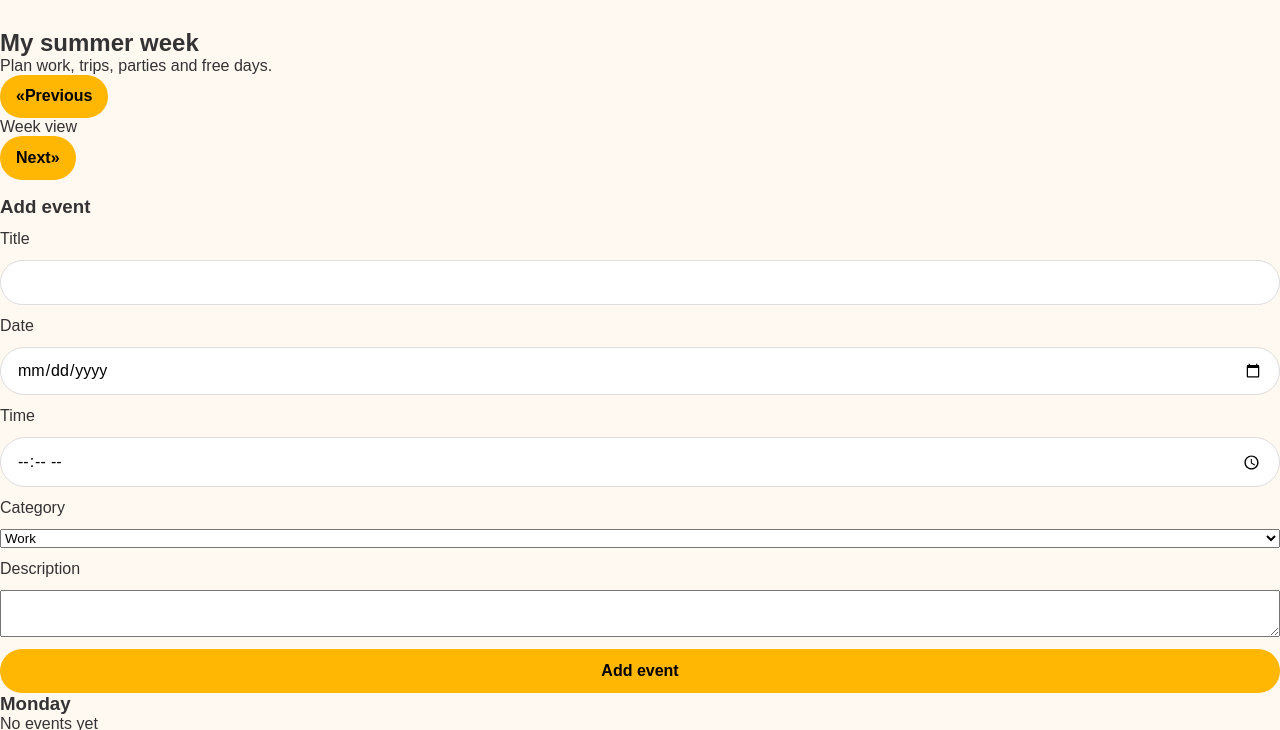
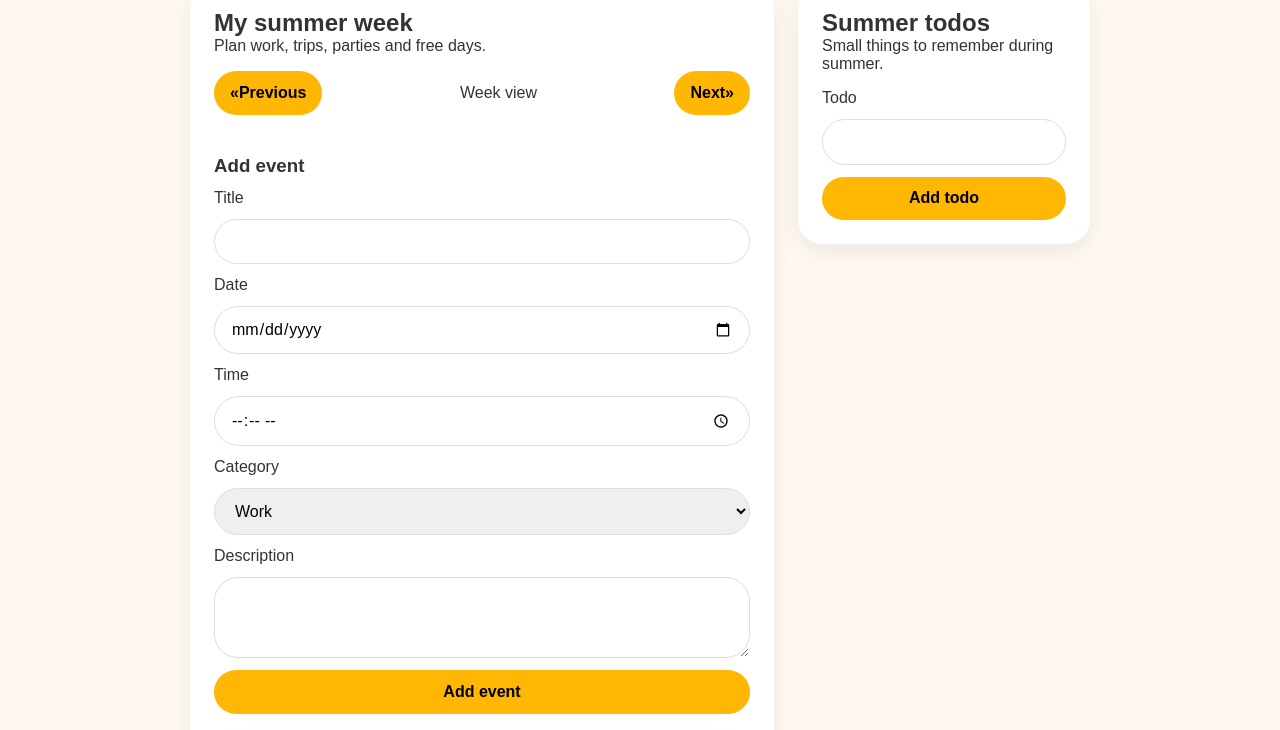
Before and after one commit to fredrikastjernlof/Lab4_Summer_Planner_Frontend, a website built with Vite: page dashboard.html in a window 1280 px wide. Shown: the part 168-898 px from the top of the page. Built offline with nearby package versions, Linux system fonts and the light colour scheme; no server answers; sample sign-in values are in the browser's storage.

Commit message:
Style dashboard layout and weekly planner view

```diff
--- a/src/scss/components/_cards.scss
+++ b/src/scss/components/_cards.scss
@@ -7,3 +7,29 @@
   border-radius: var.$radius-lg;
   box-shadow: 0 8px 24px var.$color-shadow;
 }
+
+/* Dashboard cards */
+.week-section,
+.todo-panel,
+.day-card {
+  background-color: var.$color-surface;
+  padding: var.$space-lg;
+  border-radius: var.$radius-lg;
+  box-shadow: 0 8px 24px var.$color-shadow;
+}
+
+.day-card {
+  display: grid;
+  gap: var.$space-sm;
+}
+
+.event-item {
+  margin-top: var.$space-sm;
+  padding: var.$space-md;
+  border-radius: var.$radius-lg;
+  background-color: var.$color-bg;
+}
+
+.event-item h4 {
+  margin-bottom: 0.4rem;
+}
--- a/src/scss/components/_forms.scss
+++ b/src/scss/components/_forms.scss
@@ -6,9 +6,21 @@ form {
   margin-top: var.$space-md;
 }
 
-input {
+input,
+select,
+textarea {
   font: inherit;
   padding: 0.8rem 1rem;
   border-radius: var.$radius-pill;
   border: 1px solid var.$color-border;
 }
+
+textarea {
+  border-radius: var.$radius-lg;
+  resize: vertical;
+}
+
+.planner-form {
+  display: grid;
+  gap: var.$space-sm;
+}
--- a/src/scss/layout/_header.scss
+++ b/src/scss/layout/_header.scss
@@ -9,3 +9,13 @@
     margin-bottom: 0.5rem;
   }
 }
+
+
+.site-header--dashboard {
+  width: min(100% - 2rem, var.$max-width);
+  margin: 0 auto;
+  display: flex;
+  gap: var.$space-md;
+  align-items: center;
+  justify-content: space-between;
+}
--- a/src/scss/layout/_layout.scss
+++ b/src/scss/layout/_layout.scss
@@ -28,3 +28,50 @@
     grid-template-columns: repeat(2, 1fr);
   }
 }
+
+/* Dashboard layout */
+
+.dashboard-layout {
+  width: min(100% - 2rem, var.$max-width);
+  margin: 0 auto;
+  display: grid;
+  gap: var.$space-lg;
+}
+
+.week-section {
+  display: grid;
+  gap: var.$space-lg;
+}
+
+.section-heading {
+  display: grid;
+  gap: var.$space-md;
+}
+
+.week-controls {
+  display: flex;
+  flex-wrap: wrap;
+  gap: var.$space-sm;
+  align-items: center;
+  justify-content: space-between;
+}
+
+.week-planner {
+  display: grid;
+  gap: var.$space-md;
+}
+
+.todo-panel {
+  margin-top: var.$space-lg;
+}
+
+@media (min-width: 900px) {
+  .dashboard-layout {
+    grid-template-columns: 2fr 1fr;
+    align-items: start;
+  }
+
+  .todo-panel {
+    margin-top: 0;
+  }
+}
```
